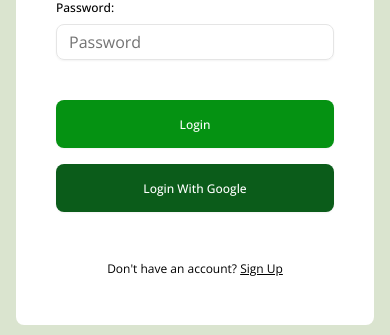
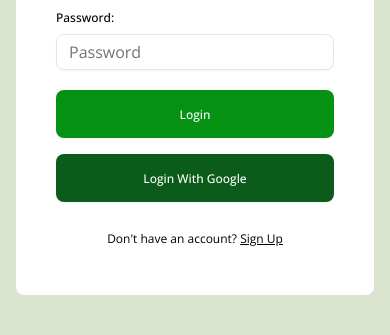
Before and after one commit to vakulenko10/fitApp-frontend, a React (Vite) app: page /login in a window 390 px wide. Shown: the part 379-714 px from the top of the page. Built offline with nearby package versions, Linux system fonts and the light colour scheme; no server answers.

Commit message:
resized login and sign up pages

```diff
--- a/src/pages/Login/Login.jsx
+++ b/src/pages/Login/Login.jsx
@@ -44,7 +44,7 @@ const Login = () => {
   return (
     <Container className="m-0 mx-auto flex h-[calc(100svh-80px)] items-center justify-center p-0 md:p-8">
       <div className="bg-primary mx-4 w-full rounded-md p-10 md:w-1/2 lg:w-1/3">
-        <h1 className="mb-10 p-0 text-center text-2xl font-medium">Login</h1>
+        <h1 className="md:mb-10 mb-5 p-0 text-center text-2xl font-medium">Login</h1>
         <form onSubmit={(e) => handleLogin(e)}>
           <div className="mb-5">
             <label htmlFor="email" className="block text-sm font-medium">
@@ -74,7 +74,7 @@ const Login = () => {
             />
           </div>
 
-          <div className="mt-10 flex flex-col items-center justify-center gap-4">
+          <div className="md:mt-10 mt-5 flex flex-col items-center justify-center gap-4">
             <Button
               className="w-full rounded-md p-6 md:p-8"
               type="submit"
@@ -91,7 +91,7 @@ const Login = () => {
           </div>
         </form>
 
-        <p className="mt-10 text-center">
+        <p className="md:mt-10 mt-5 text-center">
           Don't have an account?{" "}
           <button onClick={() => navigate("/signup")} className="underline">
             Sign Up
--- a/src/pages/Signup/Signup.jsx
+++ b/src/pages/Signup/Signup.jsx
@@ -23,7 +23,7 @@ const Signup = () => {
   return (
     <Container className="m-0 mx-auto flex h-[calc(100svh-80px)] items-center justify-center p-0 md:p-8">
       <div className="bg-primary mx-4 w-full rounded-md p-10 md:w-1/2 lg:w-1/3">
-        <h1 className="mb-10 p-0 text-center text-2xl font-medium">Sign Up</h1>
+        <h1 className="md:mb-10 mb-5 p-0 text-center text-2xl font-medium">Sign Up</h1>
         <form onSubmit={handleSignup}>
           <div className="mb-5">
             <label htmlFor="name" className="block text-sm font-medium">
@@ -67,7 +67,7 @@ const Signup = () => {
             />
           </div>
 
-          <div className="mt-10 flex flex-col items-center justify-center gap-4">
+          <div className="md:mt-10 mt-5 flex flex-col items-center justify-center gap-4">
             <Button
               className="w-full rounded-md p-6 md:p-8"
               type="submit"
@@ -78,7 +78,7 @@ const Signup = () => {
           </div>
         </form>
 
-        <p className="mt-10 text-center">
+        <p className="md:mt-10 mt-5 text-center">
           Already have an account?{" "}
           <button onClick={() => navigate("/login")} className="underline">
             Log In
```
